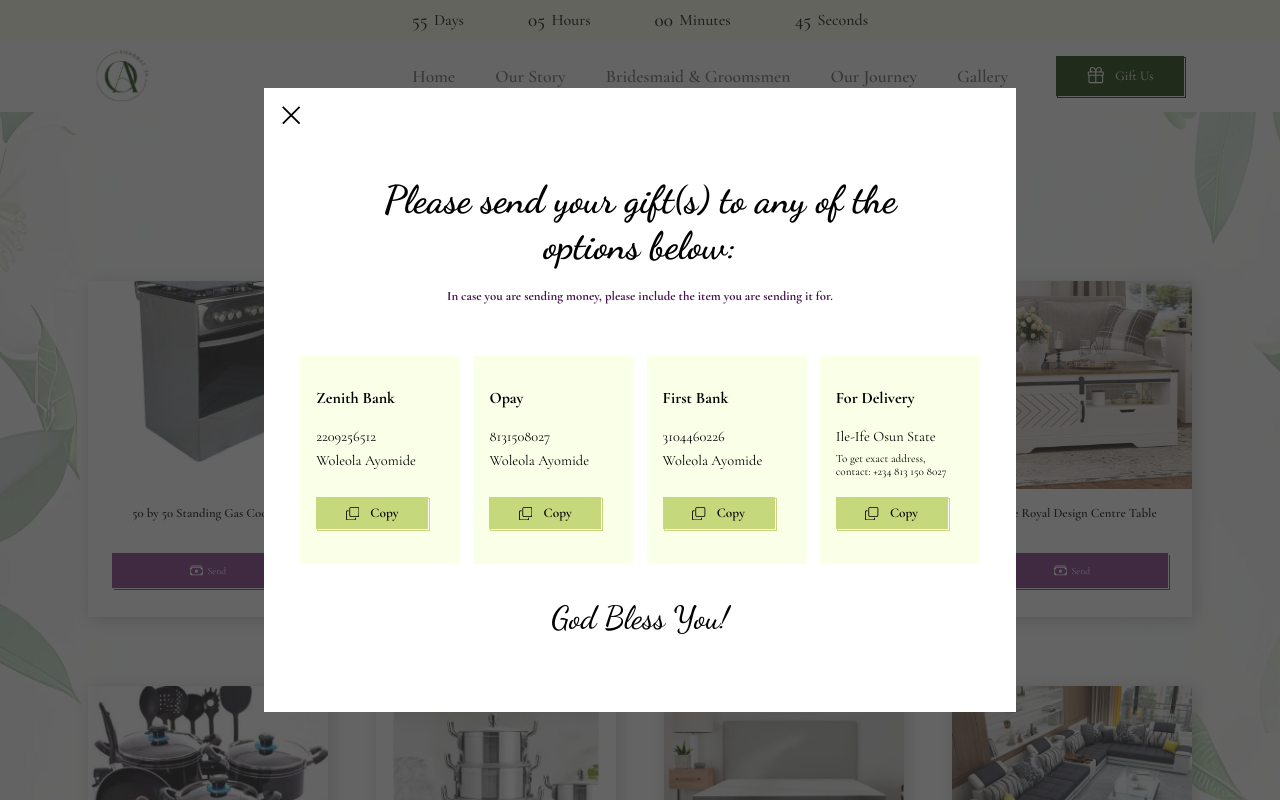
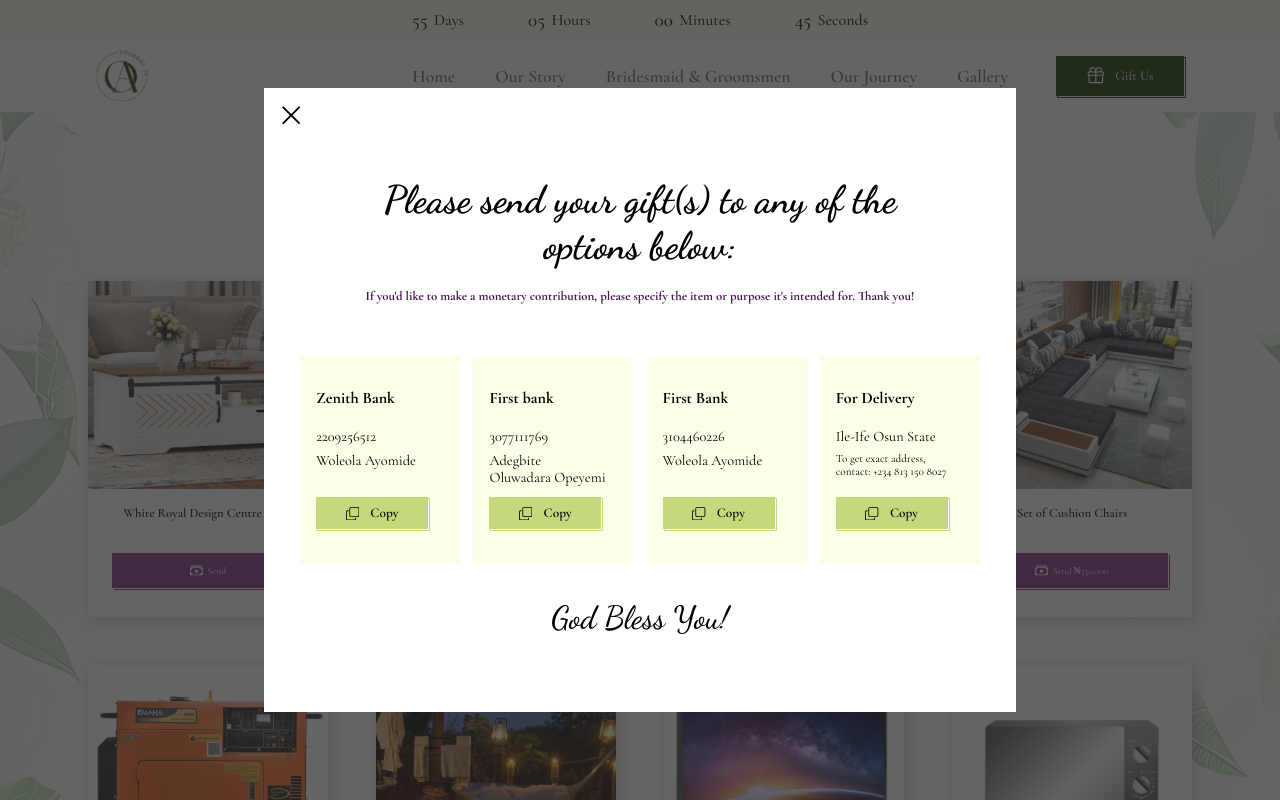
Before and after one commit to Olu-Tobi/oashabbat, a Next.js app: page /wishlist in a window 1280 px wide. Both pictures are taken after a click on the button "Send". Shown: the top 800 px of the page. Built offline with nearby package versions, Linux system fonts and the light colour scheme; a web font is replaced by a local one.

Commit message:
correction made

```diff
--- a/components/BG.jsx
+++ b/components/BG.jsx
@@ -205,7 +205,7 @@ const BG = () => {
                 inView={bridesmaidNameInView}
                 delay="0s"
               >
-                Adegbite Ayanfe
+                Adegbite Ayanfejesu
               </Name>
               <Role
                 ref={bridesmaidRoleRef}
--- a/components/Data.js
+++ b/components/Data.js
@@ -1,24 +1,24 @@
 export const Data = [
-  {
-    item: "50 by 50 Standing Gas Cooker ",
-    image: "/wishlist/cooker.jpg",
-    amount: "",
-    dir: "",
-  },
+  // {
+  //   item: "50 by 50 Standing Gas Cooker ",
+  //   image: "/wishlist/cooker.jpg",
+  //   amount: "",
+  //   dir: "",
+  // },
 
-  {
-    item: "Deep Freezer",
-    image: "/wishlist/freezer.jpg",
-    amount: "",
-    dir: "",
-  },
+  // {
+  //   item: "Deep Freezer",
+  //   image: "/wishlist/freezer.jpg",
+  //   amount: "",
+  //   dir: "",
+  // },
 
-  {
-    item: "Blender ",
-    image: "/wishlist/blender.jpg",
-    amount: "",
-    dir: "",
-  },
+  // {
+  //   item: "Blender ",
+  //   image: "/wishlist/blender.jpg",
+  //   amount: "",
+  //   dir: "",
+  // },
 
   {
     item: "White Royal Design Centre Table",
@@ -27,12 +27,12 @@ export const Data = [
     dir: "",
   },
 
-  {
-    item: "Set of Three Non-Stick Pots with Frying Pan",
-    image: "/wishlist/pan.jpg",
-    amount: "₦70,000",
-    dir: "https://selar.co/19o057",
-  },
+  // {
+  //   item: "Set of Three Non-Stick Pots with Frying Pan",
+  //   image: "/wishlist/pan.jpg",
+  //   amount: "₦70,000",
+  //   dir: "https://selar.co/19o057",
+  // },
 
   {
     item: "Set of Seven Aluminum Thick pots",
@@ -82,19 +82,19 @@ export const Data = [
     dir: "https://selar.co/6c6272",
   },
 
-  {
-    item: "6 litres Air Fryer",
-    image: "/wishlist/fryer.webp",
-    amount: "₦60,000",
-    dir: "https://selar.co/b29c91",
-  },
+  // {
+  //   item: "6 litres Air Fryer",
+  //   image: "/wishlist/fryer.webp",
+  //   amount: "₦60,000",
+  //   dir: "https://selar.co/b29c91",
+  // },
 
-  {
-    item: "2-door Standing Refrigerator ",
-    image: "/wishlist/fridge.jpg",
-    amount: "₦250,000",
-    dir: "https://selar.co/a6s16j",
-  },
+  // {
+  //   item: "2-door Standing Refrigerator ",
+  //   image: "/wishlist/fridge.jpg",
+  //   amount: "₦250,000",
+  //   dir: "https://selar.co/a6s16j",
+  // },
 
   {
     item: "10 kg Washing Machine  ",
@@ -103,12 +103,12 @@ export const Data = [
     dir: "https://selar.co/y3n6r6",
   },
 
-  {
-    item: "Set of Kitchen Knives  ",
-    image: "/wishlist/knife.webp",
-    amount: "₦20,000",
-    dir: "https://selar.co/450016",
-  },
+  // {
+  //   item: "Set of Kitchen Knives  ",
+  //   image: "/wishlist/knife.webp",
+  //   amount: "₦20,000",
+  //   dir: "https://selar.co/450016",
+  // },
 
   {
     item: "Rechargable Standing Fan",
--- a/components/Wishlist.jsx
+++ b/components/Wishlist.jsx
@@ -13,7 +13,7 @@ import { setTrigger } from "@/redux/slices/triggerSlice";
 
 const Div = styled.div`
   padding: 4rem 0;
-  height: 84rem;
+
   position: relative;
 
   @media screen and (max-width: 1024px) {
@@ -60,7 +60,7 @@ const List = styled.div`
   grid-template-columns: repeat(4, 1fr); /* 4 columns */
   grid-gap: 3rem;
   justify-content: center;
-  height: 73rem;
+
   @media screen and (max-width: 1024px) {
     grid-template-columns: repeat(3, 1fr); /* 4 columns */
     grid-gap: 2rem;
@@ -408,8 +408,8 @@ const Wishlist = () => {
               Please send your gift(s) to any of the options below:
             </PopH2>
             <PopP>
-              In case you are sending money, please include the item you are
-              sending it for.
+              If you'd like to make a monetary contribution, please specify the
+              item or purpose it's intended for. Thank you!
             </PopP>
             <PopList>
               <PopItem>
@@ -435,18 +435,20 @@ const Wishlist = () => {
 
               <PopItem>
                 <PopTop>
-                  <ItemH2>Opay</ItemH2>
+                  <ItemH2>First bank</ItemH2>
                   <PopText>
-                    <ItemP>8131508027</ItemP>
-                    <ItemP>Woleola Ayomide</ItemP>
+                    <ItemP>3077111769</ItemP>
+                    <ItemP>Adegbite Oluwadara Opeyemi</ItemP>
                   </PopText>
                 </PopTop>
                 <ItemBtn
                   onClick={() => {
                     navigator.clipboard.writeText(
-                      "8131508027 - Woleola Ayomide (Opay)"
+                      "3077111769 - Adegbite Oluwadara Opeyemi (First bank)"
                     );
-                    alert("Copied: 8131508027 - Woleola Ayomide (Opay)");
+                    alert(
+                      "Copied: 3077111769 - Adegbite Oluwadara Opeyemi (First bank)"
+                    );
                   }}
                 >
                   <BsCopy />
```
Also changed, not shown: components/bg/BGP.jsx (+6 -1 lines), components/story/TheirStory.jsx (+16 -10 lines), public/grooms/pog.webp (added).
